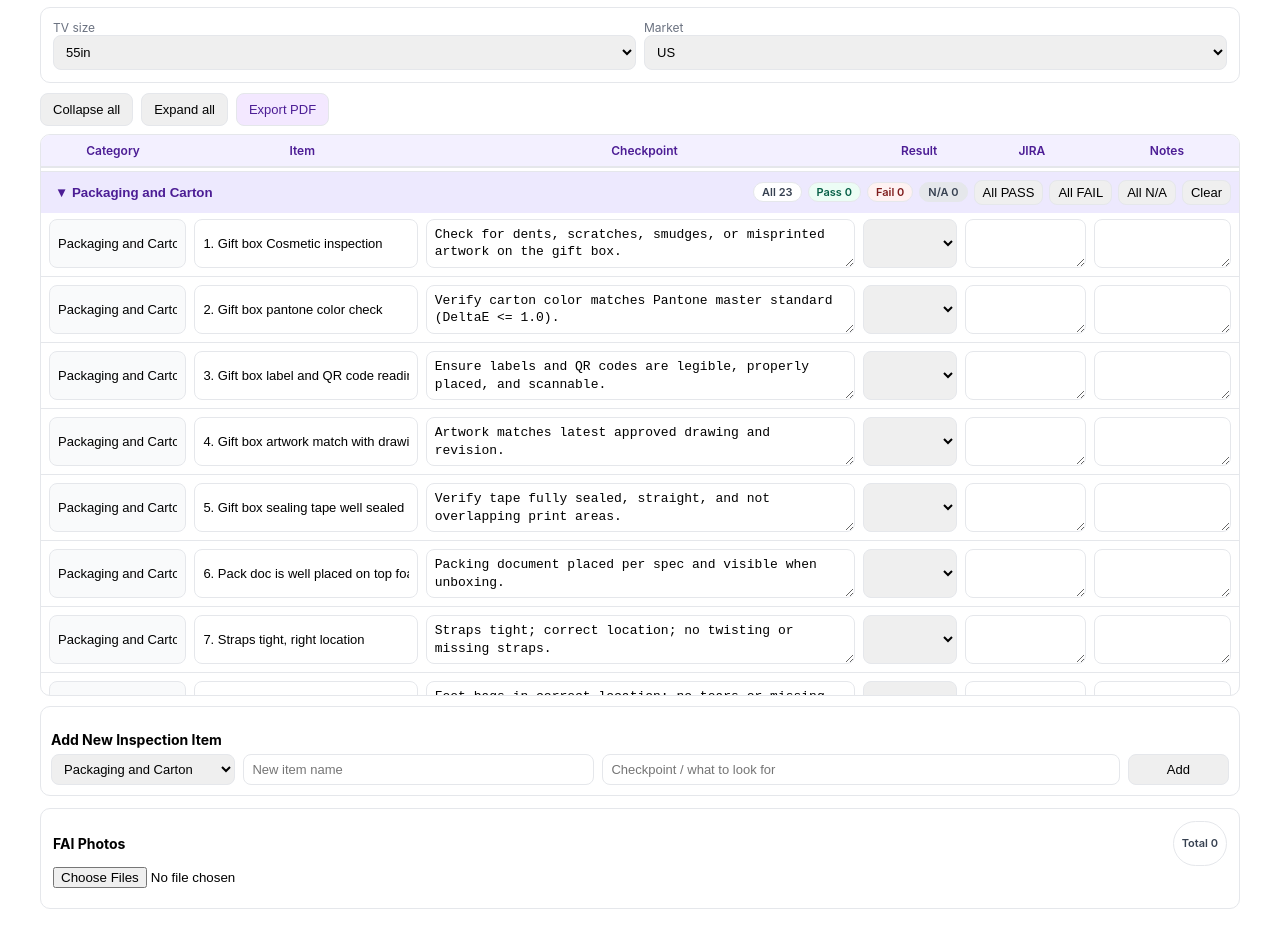
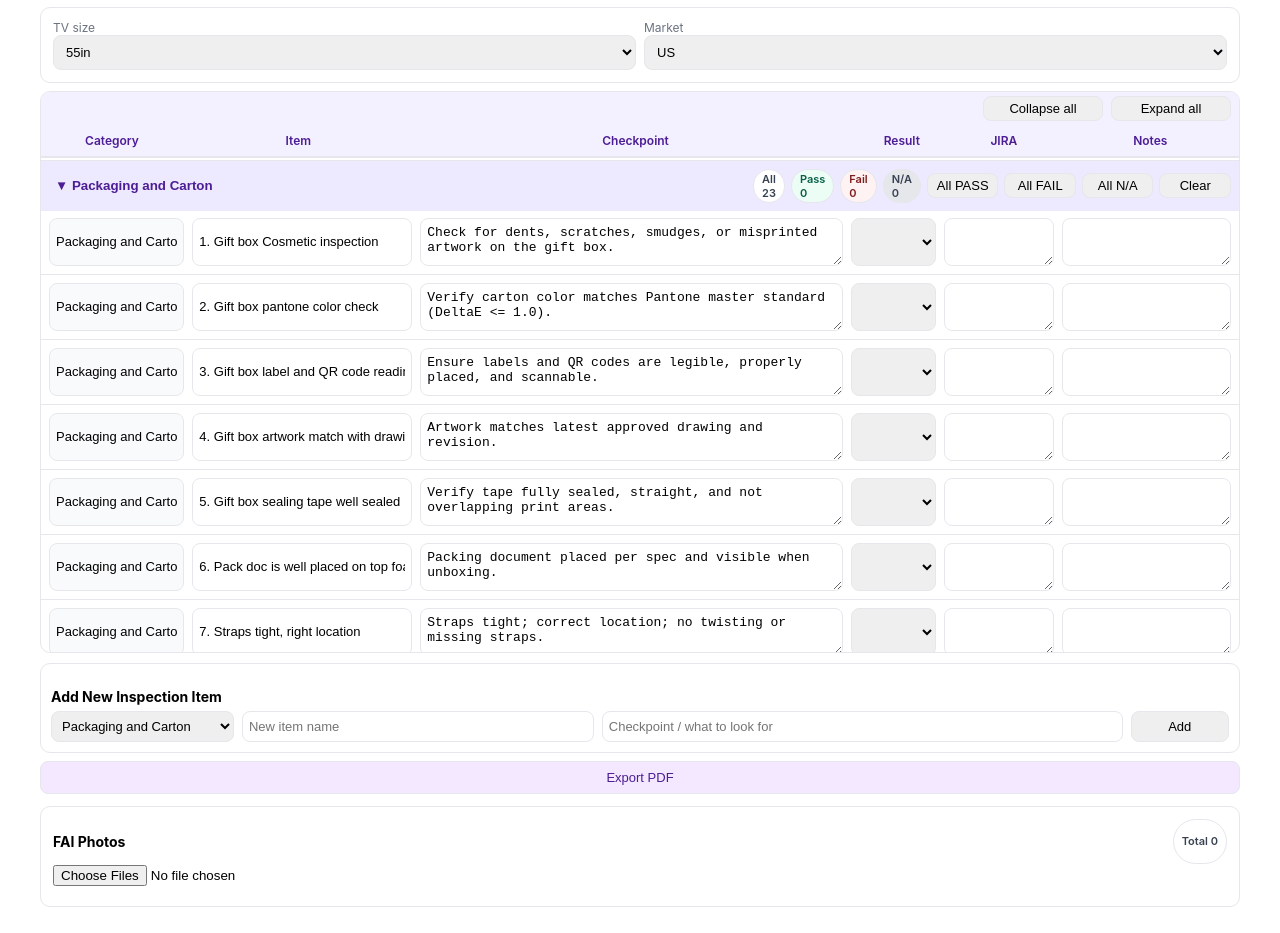
Before and after one commit to edgarenrike-maker/roku-fai2, a React (Vite) app: page / in a window 1280 px wide. Shown: the part 260-1193 px from the top of the page. Built offline with nearby package versions, Linux system fonts and the light colour scheme.

Commit message:
Remove unused saveBlob helper

```diff
--- a/src/App.tsx
+++ b/src/App.tsx
@@ -32,10 +32,12 @@ function ensurePWASetup() {
 
 /* ------------------ helpers ------------------ */
 
+
 function sanitizeName(x: string) {
   return (x || "").replace(/[^a-z0-9_-]+/gi, "").slice(0, 40) || "NA";
 }
 
+/* ------------------ types ------------------ */
 type Row = {
   id: number;
   sec: string;
@@ -54,6 +56,8 @@ type Photo = {
   caption: string;
 };
 
+/* ------------------ constants ------------------ */
+
 const TV_SIZES = [
   "24in",
   "32in",
@@ -67,7 +71,6 @@ const TV_SIZES = [
   "85in",
 ];
 const MARKETS = ["US", "CA", "MX"];
-
 const SECTIONS = [
   "Packaging and Carton",
   "Accessories",
@@ -79,10 +82,10 @@ const SECTIONS = [
   "Functional (CA Products)",
 ];
 
-const COLS = "1.6fr 2.6fr 5fr 1.1fr 1.4fr 1.6fr";
+const COLS = "1.6fr 2.6fr 5fr 1fr 1.3fr 2fr";
 
 const CELL: React.CSSProperties = {
-  padding: "6px 8px",
+  padding: "6px",
   border: "1px solid #e5e7eb",
   borderRadius: "8px",
   width: "100%",
@@ -167,6 +170,7 @@ function overallCounts(rows: Row[]) {
 }
 
 /* --------------------------- checklist (99) --------------------------- */
+
 const FULL_CHECKLIST: RowSeed[] = [
   {
     sec: "Packaging and Carton",
@@ -665,36 +669,8 @@ const FULL_CHECKLIST: RowSeed[] = [
   },
 ];
 
-/* ---------------- image helper for PDF ---------------- */
-function imageToDataUrl(url: string): Promise<string> {
-  return new Promise((resolve, reject) => {
-    const img = new Image();
-    img.crossOrigin = "anonymous";
+/* ================== MAIN APP ================== */
 
-    img.onload = () => {
-      const canvas = document.createElement("canvas");
-      const maxWidth = 360;
-      const scale = Math.min(1, maxWidth / img.width);
-      canvas.width = img.width * scale;
-      canvas.height = img.height * scale;
-
-      const ctx = canvas.getContext("2d");
-      if (!ctx) {
-        reject(new Error("No canvas context"));
-        return;
-      }
-
-      ctx.drawImage(img, 0, 0, canvas.width, canvas.height);
-      const dataUrl = canvas.toDataURL("image/jpeg", 0.8);
-      resolve(dataUrl);
-    };
-
-    img.onerror = () => reject(new Error("Failed to load image"));
-    img.src = url;
-  });
-}
-
-/* ================== MAIN APP ================== */
 export default function App() {
   useEffect(() => {
     ensurePWASetup();
@@ -719,7 +695,6 @@ export default function App() {
   );
 
   const [photos, setPhotos] = useState<Photo[]>([]);
-
   function addPhotos(files: FileList | null) {
     if (!files) return;
     const list: Photo[] = [];
@@ -729,20 +704,18 @@ export default function App() {
     });
     setPhotos((p) => [...p, ...list]);
   }
-
   function removePhoto(id: number) {
     setPhotos((p) => p.filter((x) => x.id !== id));
   }
 
+  const meta = { model, serial, mfg, insp, overall };
+
   const visibleRows = useMemo<Row[]>(() => {
     const isCA = market === "CA";
-    return allRows.filter((r) =>
-      isCA ? true : !r.sec.includes("(CA Products)")
-    );
+    return allRows.filter((r) => (isCA ? true : !r.sec.includes("(CA Products)")));
   }, [allRows, market]);
 
   const oc = useMemo(() => overallCounts(visibleRows), [visibleRows]);
-
   const [collapsed, setCollapsed] = useState<Record<string, boolean>>({});
 
   const sections = useMemo(() => {
@@ -760,65 +733,64 @@ export default function App() {
 
   const toggleSection = (sec: string) =>
     setCollapsed((p) => ({ ...p, [sec]: !p[sec] }));
-
   const collapseAll = () => {
     const m: Record<string, boolean> = {};
     sections.forEach((s) => (m[s.sec] = true));
     setCollapsed(m);
   };
-
   const expandAll = () => setCollapsed({});
 
   const setSectionRes = (sec: string, val: string) =>
-    setAllRows((prev) =>
-      prev.map((r) => (r.sec === sec ? { ...r, res: val } : r))
-    );
+    setAllRows((prev) => prev.map((r) => (r.sec === sec ? { ...r, res: val } : r)));
+  const clearSectionRes = (sec: string) =>
+    setAllRows((prev) => prev.map((r) => (r.sec === sec ? { ...r, res: "" } : r)));
 
-  const clearSectionRes = (sec: string) =>
-    setAllRows((prev) =>
-      prev.map((r) => (r.sec === sec ? { ...r, res: "" } : r))
-    );
+  /* ---------------- PDF Export ---------------- */
 
-  /* ---------------- PDF Export (CDN-safe) ---------------- */
-  async function exportPDF() {
+  function exportPDF() {
     const ctor = (window as any).jspdf?.jsPDF;
     if (!ctor) {
-      alert(
-        "PDF engine not loaded. Check the two CDN <script> tags in index.html."
-      );
+      alert("PDF engine not loaded. Check the two CDN <script> tags in index.html.");
       return;
     }
+    const doc = new ctor({ orientation: "landscape", unit: "pt", format: "a4" });
 
-    const doc = new ctor({
-      orientation: "landscape",
-      unit: "pt",
-      format: "a4",
-    });
+    const pageWidth = doc.internal.pageSize.getWidth();
+    const pageHeight = doc.internal.pageSize.getHeight();
 
     // Title
-    doc.setFontSize(14);
+    doc.setFontSize(16);
     doc.setTextColor(76, 29, 149);
-    doc.text("Roku FAI Report", 14, 20);
+    doc.text("Roku FAI Report", 40, 32);
 
     // Meta line
-    doc.setFontSize(10);
-    doc.setTextColor(60, 60, 60);
-    doc.text(
-      `Model: ${model || "-"} | Serial: ${serial || "-"} | Mfg: ${
-        mfg || "-"
-      } | Insp: ${insp || "-"} | Size: ${size} | Market: ${
-        market || "-"
-      } | Overall: ${overall || "-"}`,
-      14,
-      34
-    );
+    doc.setFontSize(9);
+    doc.setTextColor(55, 65, 81);
+    const metaLine = `Model: ${model || "-"} | Serial: ${
+      serial || "-"
+    } | Mfg: ${mfg || "-"} | Insp: ${insp || "-"} | Size: ${size} | Market: ${market}`;
+    doc.text(metaLine, 40, 48);
 
-    // Overall stats
-    doc.text(
-      `Summary – Pass: ${oc.pass}  | Fail: ${oc.fail}  | N/A: ${oc.na}  | Open: ${oc.open}  | Pass %: ${oc.pct}%`,
-      14,
-      48
-    );
+    // Overall + summary line
+    const counts = overallCounts(visibleRows);
+    doc.setFontSize(11);
+    doc.setTextColor(16, 83, 16);
+    doc.text(`FAI Overall Result: ${overall || "PASS"}`, 40, 64);
+
+    doc.setFontSize(9);
+    doc.setTextColor(55, 65, 81);
+    const summaryLine = `Pass: ${counts.pass}   Fail: ${counts.fail}   N/A: ${counts.na}   Open: ${counts.open}   Pass %: ${counts.pct}%`;
+    doc.text(summaryLine, 40, 80);
+
+    const failedItems = visibleRows.filter((r) => r.res === "FAIL");
+    doc.setFontSize(9);
+    if (!failedItems.length) {
+      doc.setTextColor(16, 83, 16);
+      doc.text("No failed items recorded in this FAI.", 40, 96);
+    } else {
+      doc.setTextColor(148, 27, 27);
+      doc.text("Failed items present in this FAI. See table and JIRA notes below.", 40, 96);
+    }
 
     // Table
     const tableRows = visibleRows.map((r) => [
@@ -833,71 +805,100 @@ export default function App() {
     (doc as any).autoTable({
       head: [["Category", "Item", "Checkpoint", "Result", "JIRA", "Notes"]],
       body: tableRows,
-      startY: 60,
+      startY: 110,
       styles: { fontSize: 7 },
       headStyles: { fillColor: [76, 29, 149], textColor: [255, 255, 255] },
       alternateRowStyles: { fillColor: [245, 243, 255] },
+      columnStyles: {
+        0: { cellWidth: 90 },
+        1: { cellWidth: 130 },
+        2: { cellWidth: 260 },
+        3: { cellWidth: 60 },
+        4: { cellWidth: 90 },
+        5: { cellWidth: 150 },
+      },
     });
 
-    // Photos appended after table
-    if (photos.length > 0) {
-      const anyDoc: any = doc;
-      const pageWidth = doc.internal.pageSize.getWidth();
-      const pageHeight = doc.internal.pageSize.getHeight();
-      const marginX = 40;
-      const initialY = (anyDoc.lastAutoTable?.finalY ?? 60) + 30;
-      let y = initialY;
+    const lastY =
+      ((doc as any).lastAutoTable && (doc as any).lastAutoTable.finalY) || 110;
 
-      const dataUrls = await Promise.all(
-        photos.map((p) =>
-          imageToDataUrl(p.url).catch(() => {
-            console.warn("Could not convert photo to data URL", p.url);
-            return "";
-          })
-        )
-      );
+    // Photos grid (3 per row, multiple per page)
+    if (photos.length) {
+      const leftMargin = 40;
+      const topMarginFirstPage = lastY + 30;
+      const topMarginNewPage = 50;
+      const bottomMargin = 40;
 
-      const imgWidth = pageWidth - marginX * 2;
-      const imgHeight = imgWidth * 0.56; // ~16:9
+      const gapX = 12;
+      const gapY = 32;
+      const photosPerRow = 3;
 
-      dataUrls.forEach((dataUrl, idx) => {
-        if (!dataUrl) return;
+      const photoWidth =
+        (pageWidth - leftMargin * 2 - gapX * (photosPerRow - 1)) / photosPerRow;
+      const photoHeight = photoWidth * 0.6;
 
-        if (y + imgHeight + 40 > pageHeight) {
-          doc.addPage();
-          y = 40;
+      let y = topMarginFirstPage;
+
+      const drawHeading = (text: string) => {
+        doc.setFontSize(11);
+        doc.setTextColor(76, 29, 149);
+        doc.text(text, leftMargin, y);
+        y += 18;
+      };
+
+      drawHeading("Photos");
+
+      photos.forEach((p, index) => {
+        // New row?
+        if (index % photosPerRow === 0 && index !== 0) {
+          y += photoHeight + gapY;
         }
 
-        doc.addImage(dataUrl, "JPEG", marginX, y, imgWidth, imgHeight);
+        // New page?
+        if (y + photoHeight + 20 > pageHeight - bottomMargin) {
+          doc.addPage();
+          y = topMarginNewPage;
+          drawHeading("Photos (cont.)");
+        }
 
-        const caption = photos[idx].caption || `Photo ${idx + 1}`;
-        doc.setFontSize(9);
-        doc.setTextColor(60, 60, 60);
-        doc.text(caption, marginX, y + imgHeight + 12);
+        const colIndex = index % photosPerRow;
+        const x =
+          leftMargin + colIndex * (photoWidth + gapX);
 
-        y += imgHeight + 40;
+        try {
+          doc.addImage(p.url, "JPEG", x, y, photoWidth, photoHeight);
+        } catch {
+          // If addImage complains about format, just ignore this photo
+        }
+
+        if (p.caption) {
+          doc.setFontSize(8);
+          doc.setTextColor(55, 65, 81);
+          doc.text(p.caption, x, y + photoHeight + 10, {
+            maxWidth: photoWidth,
+          });
+        }
       });
     }
 
-    doc.save(
-      `FAI_${sanitizeName(model)}_${sanitizeName(serial)}_${sanitizeName(
-        size
-      )}_${sanitizeName(market)}_${new Date()
-        .toISOString()
-        .slice(0, 10)}.pdf`
-    );
+    const fn = `FAI_${sanitizeName(meta.model)}_${sanitizeName(
+      meta.serial
+    )}_${sanitizeName(size)}_${sanitizeName(market)}_${new Date()
+      .toISOString()
+      .slice(0, 10)}.pdf`;
+
+    doc.save(fn);
   }
 
   /* ---------------- Add new item ---------------- */
+
   const [newSec, setNewSec] = useState(SECTIONS[0]);
   const [newItem, setNewItem] = useState("");
   const [newCp, setNewCp] = useState("");
 
   function addNewRow() {
-    if (!newItem.trim() || !newCp.trim()) {
-      alert("Please fill item & checkpoint");
-      return;
-    }
+    if (!newItem.trim() || !newCp.trim())
+      return alert("Please fill item & checkpoint");
     const newRow: Row = {
       id: allRows.length + 1,
       sec: newSec,
@@ -914,6 +915,7 @@ export default function App() {
   }
 
   /* ---------------- Render UI ---------------- */
+
   return (
     <div
       style={{
@@ -1034,44 +1036,7 @@ export default function App() {
         </div>
       </div>
 
-      {/* Global collapse / expand + export buttons */}
-      <div
-        style={{
-          display: "flex",
-          flexWrap: "wrap",
-          gap: "8px",
-          marginTop: "10px",
-          alignItems: "center",
-        }}
-      >
-        <button
-          style={{ ...CELL, padding: "8px 12px", width: "auto" }}
-          onClick={collapseAll}
-        >
-          Collapse all
-        </button>
-        <button
-          style={{ ...CELL, padding: "8px 12px", width: "auto" }}
-          onClick={expandAll}
-        >
-          Expand all
-        </button>
-        <button
-          style={{
-            ...CELL,
-            padding: "8px 12px",
-            width: "auto",
-            background: "#f3e8ff",
-            color: "#4c1d95",
-            cursor: "pointer",
-          }}
-          onClick={exportPDF}
-        >
-          Export PDF
-        </button>
-      </div>
-
-      {/* Checklist container (scrollable) */}
+      {/* Checklist container */}
       <div
         style={{
           border: "1px solid #e5e7eb",
@@ -1083,7 +1048,7 @@ export default function App() {
           position: "relative",
         }}
       >
-        {/* Sticky column header */}
+        {/* Sticky column header + collapse/expand row */}
         <div
           style={{
             position: "sticky",
@@ -1093,6 +1058,30 @@ export default function App() {
             borderBottom: "1px solid #e5e7eb",
           }}
         >
+          {/* Collapse/expand row */}
+          <div
+            style={{
+              display: "flex",
+              justifyContent: "flex-end",
+              padding: "4px 8px",
+              gap: "8px",
+            }}
+          >
+            <button
+              style={{ ...CELL, padding: "4px 8px", maxWidth: 120 }}
+              onClick={collapseAll}
+            >
+              Collapse all
+            </button>
+            <button
+              style={{ ...CELL, padding: "4px 8px", maxWidth: 120 }}
+              onClick={expandAll}
+            >
+              Expand all
+            </button>
+          </div>
+
+          {/* Column headers */}
           <div style={{ display: "grid", gridTemplateColumns: COLS }}>
             <div style={HDR}>Category</div>
             <div style={HDR}>Item</div>
@@ -1116,7 +1105,7 @@ export default function App() {
                   padding: "8px",
                   borderTop: "1px solid #e5e7eb",
                   position: "sticky",
-                  top: 36,
+                  top: 68,
                   zIndex: 2,
                 }}
               >
@@ -1133,14 +1122,7 @@ export default function App() {
                   {collapsed[section.sec] ? "▶" : "▼"} {section.sec}
                 </button>
 
-                <div
-                  style={{
-                    display: "flex",
-                    gap: "6px",
-                    alignItems: "center",
-                    flexWrap: "wrap",
-                  }}
-                >
+                <div style={{ display: "flex", gap: "6px", alignItems: "center" }}>
                   <div style={BADGE}>All {c.total}</div>
                   <div
                     style={{ ...BADGE, background: "#ecfdf5", color: "#065f46" }}
@@ -1152,52 +1134,28 @@ export default function App() {
                   >
                     Fail {c.fail}
                   </div>
-                  <div
-                    style={{ ...BADGE, background: "#e5e7eb", color: "#374151" }}
-                  >
-                    N/A {c.na}
-                  </div>
+                  <div style={{ ...BADGE, background: "#e5e7eb" }}>N/A {c.na}</div>
                   <button
                     onClick={() => setSectionRes(section.sec, "PASS")}
-                    style={{
-                      ...CELL,
-                      padding: "4px 8px",
-                      cursor: "pointer",
-                      width: "auto",
-                    }}
+                    style={{ ...CELL, padding: "4px 8px", cursor: "pointer" }}
                   >
                     All PASS
                   </button>
                   <button
                     onClick={() => setSectionRes(section.sec, "FAIL")}
-                    style={{
-                      ...CELL,
-                      padding: "4px 8px",
-                      cursor: "pointer",
-                      width: "auto",
-                    }}
+                    style={{ ...CELL, padding: "4px 8px", cursor: "pointer" }}
                   >
                     All FAIL
                   </button>
                   <button
                     onClick={() => setSectionRes(section.sec, "N/A")}
-                    style={{
-                      ...CELL,
-                      padding: "4px 8px",
-                      cursor: "pointer",
-                      width: "auto",
-                    }}
+                    style={{ ...CELL, padding: "4px 8px", cursor: "pointer" }}
                   >
                     All N/A
                   </button>
                   <button
                     onClick={() => clearSectionRes(section.sec)}
-                    style={{
-                      ...CELL,
-                      padding: "4px 8px",
-                      cursor: "pointer",
-                      width: "auto",
-                    }}
+                    style={{ ...CELL, padding: "4px 8px", cursor: "pointer" }}
                   >
                     Clear
                   </button>
@@ -1233,12 +1191,7 @@ export default function App() {
                       }
                     />
                     <textarea
-                      style={{
-                        ...CELL,
-                        resize: "vertical",
-                        minHeight: "48px",
-                        lineHeight: 1.35,
-                      }}
+                      style={{ ...CELL, resize: "vertical", minHeight: 48 }}
                       value={r.cp}
                       onChange={(e) =>
                         setAllRows((prev) =>
@@ -1268,8 +1221,9 @@ export default function App() {
                     <textarea
                       style={{
                         ...CELL,
+                        minHeight: 48,
                         resize: "vertical",
-                        minHeight: "40px",
+                        whiteSpace: "pre-wrap",
                       }}
                       value={r.jira || ""}
                       onChange={(e) =>
@@ -1283,8 +1237,9 @@ export default function App() {
                     <textarea
                       style={{
                         ...CELL,
+                        minHeight: 48,
                         resize: "vertical",
-                        minHeight: "40px",
+                        whiteSpace: "pre-wrap",
                       }}
                       value={r.note || ""}
                       onChange={(e) =>
@@ -1343,6 +1298,18 @@ export default function App() {
         </div>
       </div>
 
+      {/* Actions */}
+      <div
+        style={{ display: "flex", gap: "8px", marginTop: "8px", flexWrap: "wrap" }}
+      >
+        <button
+          style={{ ...CELL, padding: "8px 12px", background: "#f3e8ff", color: "#4c1d95", cursor: "pointer" }}
+          onClick={exportPDF}
+        >
+          Export PDF
+        </button>
+      </div>
+
       {/* Photos */}
       <div
         style={{
@@ -1375,10 +1342,7 @@ export default function App() {
               key={p.id}
               style={{ border: "1px solid #e5e7eb", borderRadius: 8, padding: 8 }}
             >
-              <img
-                src={p.url}
-                style={{ width: "100%", borderRadius: 6, marginBottom: 6 }}
-              />
+              <img src={p.url} style={{ width: "100%", borderRadius: 6 }} />
               <input
                 style={{ ...CELL, marginTop: 6 }}
                 placeholder="Caption"
```
